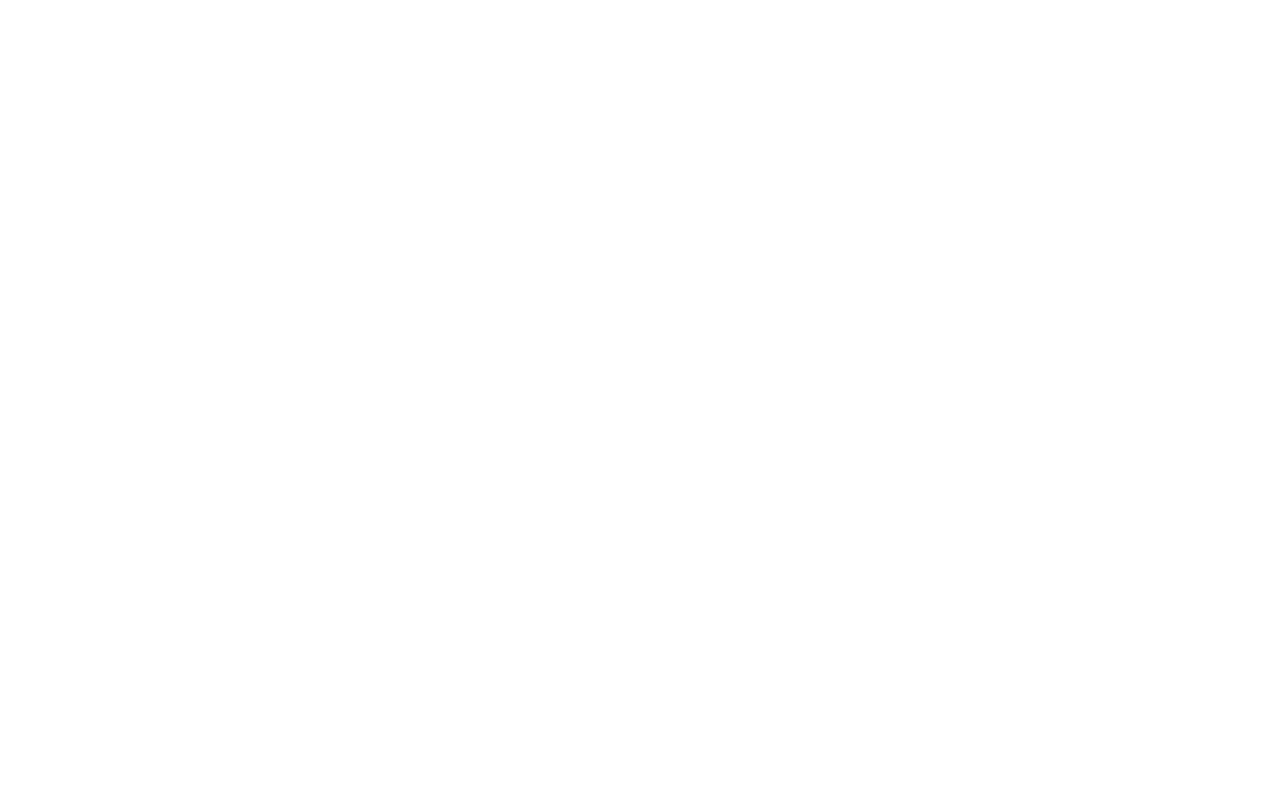
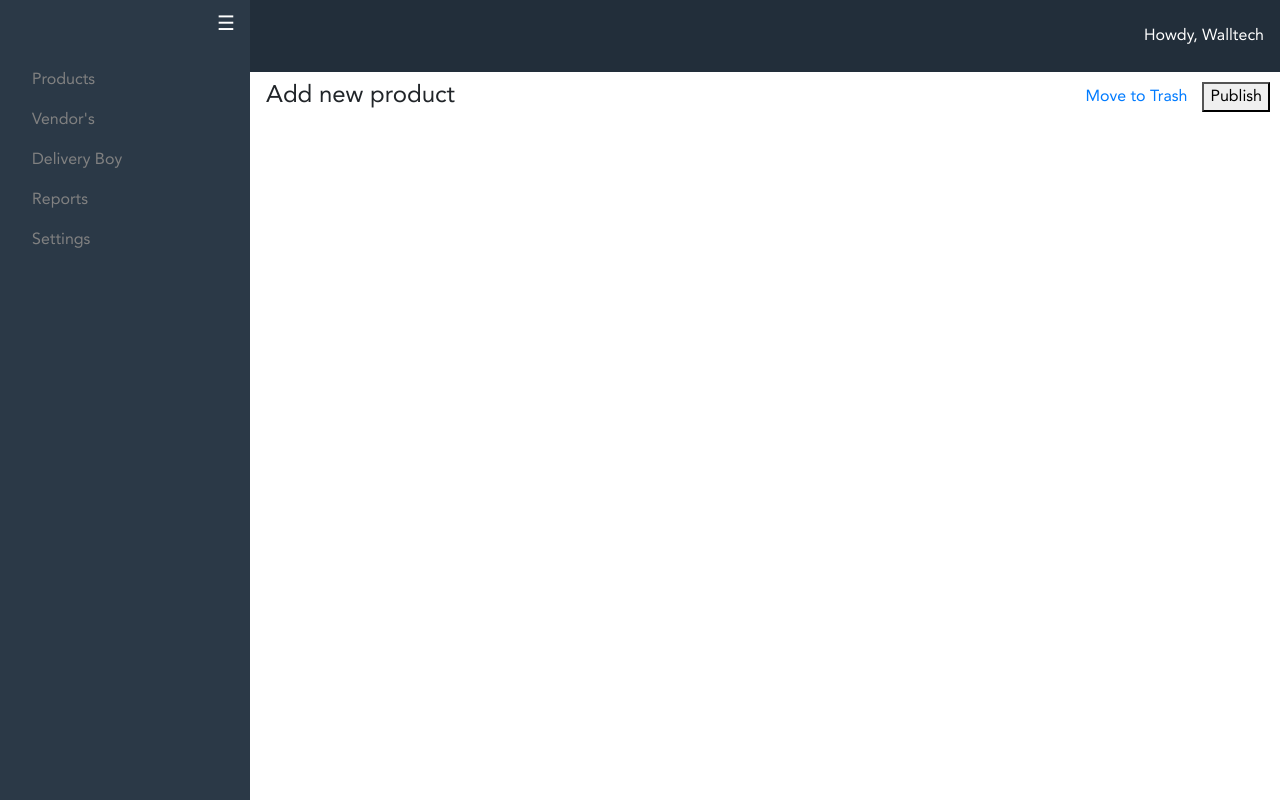
Before and after one commit to adithyaadii/geniee-app, an Angular app: page /product-upload in a window 1280 px wide. Before the commit this address led to /. Built offline with nearby package versions, Linux system fonts and the light colour scheme.

Commit message:
add-product changes

```diff
--- a/package.json
+++ b/package.json
@@ -20,6 +20,7 @@
     "@angular/platform-browser-dynamic": "~8.2.14",
     "@angular/router": "~8.2.14",
     "bootstrap": "^4.4.1",
+    "bootstrap-icons": "^1.0.0-alpha",
     "jquery": "^3.4.1",
     "rxjs": "~6.4.0",
     "tslib": "^1.10.0",
--- a/src/app/app-routing.module.ts
+++ b/src/app/app-routing.module.ts
@@ -8,6 +8,7 @@ import { PackagesComponent } from './vendor-registration-inner-page/packages/pac
 import { GroceriesComponent } from './vendor-registration-inner-page/groceries/groceries.component';
 import { BookstallComponent } from './vendor-registration-inner-page/book stall/bookstall.component';
 import { SucessComponent } from './regestration-successfull/sucess.component';
+import { ProductUploadComponent } from './product-upload/product-upload.component';
 const routes: Routes = [
   {
     path: '',
@@ -46,6 +47,10 @@ const routes: Routes = [
     path: 'sucess',
     component: SucessComponent
   },
+  {
+    path: 'product-upload',
+    component: ProductUploadComponent
+  }
 
 ];
 
--- a/src/app/app.module.ts
+++ b/src/app/app.module.ts
@@ -12,6 +12,7 @@ import { PackagesComponent } from './vendor-registration-inner-page/packages/pac
 import { GroceriesComponent } from './vendor-registration-inner-page/groceries/groceries.component';
 import { BookstallComponent } from './vendor-registration-inner-page/book stall/bookstall.component';
 import { SucessComponent } from './regestration-successfull/sucess.component';
+import { ProductUploadComponent } from './product-upload/product-upload.component';
 @NgModule({
   declarations: [
     AppComponent,
@@ -22,7 +23,8 @@ import { SucessComponent } from './regestration-successfull/sucess.component';
     BookstallComponent,
     GroceriesComponent,
     PackagesComponent,
-    SucessComponent
+    SucessComponent,
+    ProductUploadComponent
   ],
   imports: [
     BrowserModule,
--- /dev/null
+++ b/src/app/product-upload/product-upload.component.html
@@ -0,0 +1,26 @@
+<nav class="navbar product-navbar" id="main">
+    <button class="toggle-button text-left" id="openBtn" (click)="openNav()" href="javascript:void(0)">☰</button>
+    <p class="text-right user-profile">Howdy, Walltech</p>
+</nav>
+
+<div id="mySidebar" class="sidebar">
+    <button type="button" class="closebtn" (click)="closeNav()">☰</button>
+    <a href="#">Products</a>
+    <a href="#">Vendor's</a>
+    <a href="#">Delivery Boy</a>
+    <a href="#">Reports</a>
+    <a href="#">Settings</a>
+</div>
+<div id="page-content">
+    <div class="row">
+        <div class="col-6 text-left">
+            <h4>Add new product</h4>
+        </div>
+        <div class="col-6 text-right">
+            <ul class="product-right">
+                <li><a href="javascript:void(0);">Move to Trash</a></li>
+                <li><button>Publish</button></li>
+            </ul>
+        </div>
+    </div>
+</div>
--- /dev/null
+++ b/src/app/product-upload/product-upload.component.scss
@@ -0,0 +1,81 @@
+.product-navbar{
+    background: #222e3a;
+    .toggle-button{
+        background: none;
+        border: 0;
+        color: #fff;
+        font-size: 25px;
+    }
+    .user-profile{
+        color: #fff;
+        font-size: 16px;
+        margin-bottom: 0;
+    }
+}
+
+.sidebar {
+    height: 100%;
+    width: 250px;
+    position: fixed;
+    z-index: 1;
+    top: 0;
+    left: 0;
+    background-color: #2b3947;
+    overflow-x: hidden;
+    transition: 0.5s;
+    padding-top: 60px;
+    a {
+      padding: 8px 8px 8px 32px;
+      text-decoration: none;
+      font-size: 16px;
+      color: #818181;
+      display: block;
+      transition: 0.3s;
+      &:hover{
+        color: #f1f1f1;
+      }
+    }
+    .closebtn{
+      position: absolute;
+      top: 0;
+      right: 0;
+      font-size: 20px;
+      cursor: pointer;
+      background: none;
+      color: white;
+      padding: 10px 15px;
+      border: none;
+    }
+  }
+
+  .openbtn {
+    font-size: 20px;
+    cursor: pointer;
+    background-color: #111;
+    color: white;
+    padding: 10px 15px;
+    border: none;
+    &:hover{
+      background-color: #444;
+    }
+  }
+
+  #main {
+    transition: margin-left .5s;
+    padding: 16px;
+  }
+
+  #page-content{
+    margin-left: 20%;
+    padding: 10px;
+  }
+
+  .product-right{
+    li{
+      display: inline;
+      margin-right: 15px;
+      &:last-child{
+        margin-right: 0;
+      }
+    }
+  }
--- /dev/null
+++ b/src/app/product-upload/product-upload.component.ts
@@ -0,0 +1,29 @@
+import { Component, OnInit } from '@angular/core';
+
+@Component({
+  selector: 'app-product-upload',
+  templateUrl: './product-upload.component.html',
+  styleUrls: ['./product-upload.component.scss']
+})
+export class ProductUploadComponent implements OnInit {
+
+  constructor() { }
+
+  ngOnInit() {
+  }
+
+  openNav() {
+    document.getElementById("mySidebar").style.width = "250px";
+    document.getElementById("main").style.marginLeft = "250px";
+    document.getElementById("openBtn").style.visibility = "hidden";
+    document.getElementById("page-content").style.marginLeft = "20%";
+  }
+
+  closeNav() {
+    document.getElementById("mySidebar").style.width = "0";
+    document.getElementById("main").style.marginLeft= "0";
+    document.getElementById("openBtn").style.visibility = "visible";
+    document.getElementById("page-content").style.margin = "10px";
+  }
+
+}
```
Also changed, not shown: 2 other files (tests, documents, lock files or other folders).
